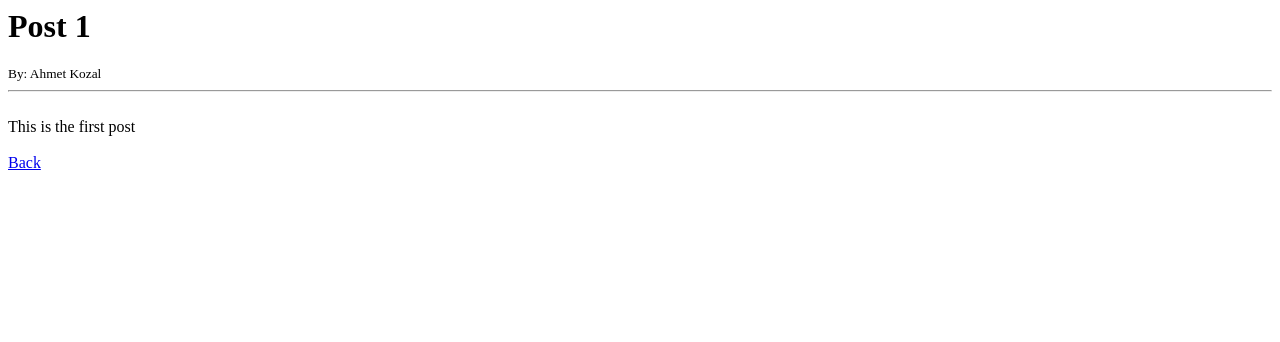
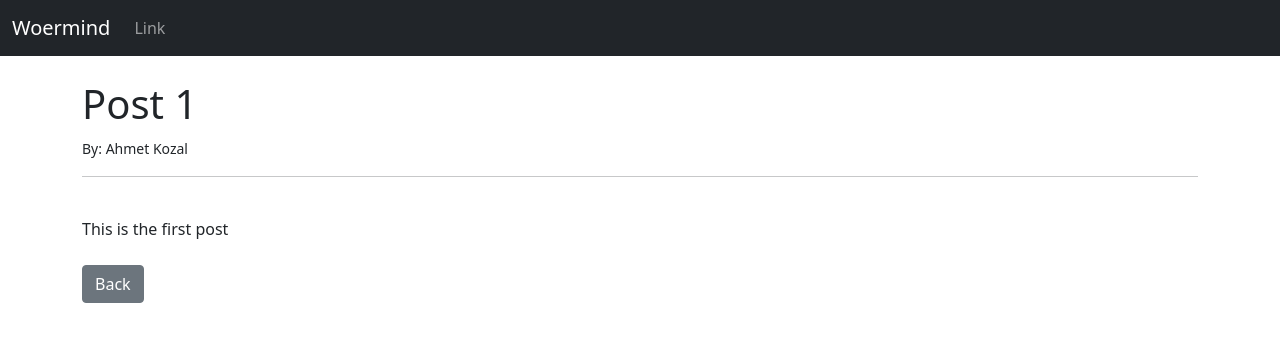
Before and after one commit to Hiradoras/myblog, a Django app: page /article/1 in a window 1280 px wide. Shown: the top 342 px of the page. Run offline with Django 4.2, Linux system fonts and the light colour scheme; data comes from the database, SQL or seed files in the repository.

Commit message:
bootsrap added

```diff
--- a/theblog/templates/article_detail.html
+++ b/theblog/templates/article_detail.html
@@ -1,9 +1,12 @@
-<h1>{{post.title}}</h1>
-<small>By: {{post.author.first_name}} {{post.author.last_name}}</small><br/>
-<hr>
-<br/>
-{{post.body}}
+{% extends 'base.html' %}
 
-<br/><br/>
+{% block content %}
+    <h1>{{post.title}}</h1>
+    <small>By: {{post.author.first_name}} {{post.author.last_name}}</small><br/>
+    <hr>
+    <br/>
+    {{post.body}}
 
-<a href="{% url 'home' %}">Back</a>
+    <br/><br/>
+    <a href="{% url 'home' %}" class="btn btn-secondary">Back</a>
+{% endblock content %}
--- /dev/null
+++ b/theblog/templates/base.html
@@ -0,0 +1,49 @@
+<!doctype html>
+<html lang="en">
+  <head>
+    <!-- Required meta tags -->
+    <meta charset="utf-8">
+    <meta name="viewport" content="width=device-width, initial-scale=1">
+
+    <!-- Bootstrap CSS -->
+    <link href="https://cdn.jsdelivr.net/npm/bootstrap@5.1.3/dist/css/bootstrap.min.css" rel="stylesheet" integrity="sha384-1BmE4kWBq78iYhFldvKuhfTAU6auU8tT94WrHftjDbrCEXSU1oBoqyl2QvZ6jIW3" crossorigin="anonymous">
+
+    <title>Hello, world!</title>
+  </head>
+  <body>
+    <nav class="navbar navbar-expand-lg navbar-dark bg-dark">
+        <div class="container-fluid">
+          <a class="navbar-brand" href="{% url 'home' %}">Woermind</a>
+          <button class="navbar-toggler" type="button" data-bs-toggle="collapse" data-bs-target="#navbarSupportedContent" aria-controls="navbarSupportedContent" aria-expanded="false" aria-label="Toggle navigation">
+            <span class="navbar-toggler-icon"></span>
+          </button>
+          <div class="collapse navbar-collapse" id="navbarSupportedContent">
+            <ul class="navbar-nav me-auto mb-2 mb-lg-0">
+              <li class="nav-item">
+                <a class="nav-link" href="#">Link</a>
+              </li>
+            </ul>
+          </div>
+        </div>
+      </nav>
+    <br/>
+    <div class = "container">
+    {% block content %}
+
+
+    {% endblock content %}
+    </div>
+
+
+    <!-- Optional JavaScript; choose one of the two! -->
+
+    <!-- Option 1: Bootstrap Bundle with Popper -->
+    <script src="https://cdn.jsdelivr.net/npm/bootstrap@5.1.3/dist/js/bootstrap.bundle.min.js" integrity="sha384-ka7Sk0Gln4gmtz2MlQnikT1wXgYsOg+OMhuP+IlRH9sENBO0LRn5q+8nbTov4+1p" crossorigin="anonymous"></script>
+
+    <!-- Option 2: Separate Popper and Bootstrap JS -->
+    <!--
+    <script src="https://cdn.jsdelivr.net/npm/@popperjs/core@2.10.2/dist/umd/popper.min.js" integrity="sha384-7+zCNj/IqJ95wo16oMtfsKbZ9ccEh31eOz1HGyDuCQ6wgnyJNSYdrPa03rtR1zdB" crossorigin="anonymous"></script>
+    <script src="https://cdn.jsdelivr.net/npm/bootstrap@5.1.3/dist/js/bootstrap.min.js" integrity="sha384-QJHtvGhmr9XOIpI6YVutG+2QOK9T+ZnN4kzFN1RtK3zEFEIsxhlmWl5/YESvpZ13" crossorigin="anonymous"></script>
+    -->
+  </body>
+</html>
--- a/theblog/templates/home.html
+++ b/theblog/templates/home.html
@@ -1,3 +1,7 @@
+{% extends 'base.html' %}
+
+
+{% block content %}
     <h1>Posts</h1>
 
     <ul>
@@ -7,3 +11,5 @@
         {{post.body}}</li>
     {% endfor %}
     </ul>
+
+{% endblock content %}
```
Lines whose indentation alone changed are shown as unchanged.
